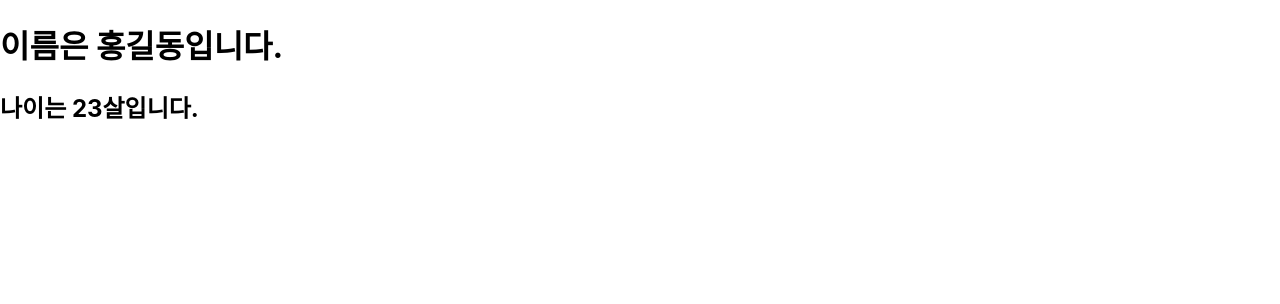
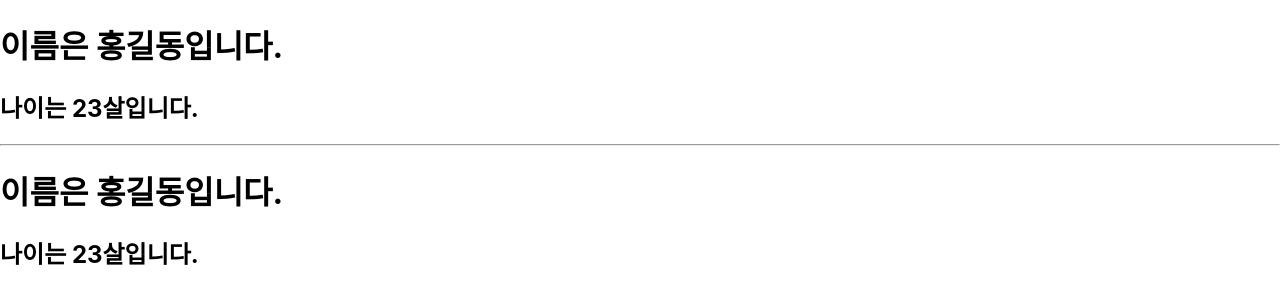
Before and after one commit to QQWaseokE/SK_Shieldus_Rookies_1st, a React (Create React App) app in the folder frontend/react/my-app/: page / in a window 1280 px wide. Shown: the top 304 px of the page. Built offline with nearby package versions, Linux system fonts and the light colour scheme.

Commit message:
함수형 컴포넌트를 작성
6/28(금)

```diff
--- a/frontend/react/my-app/src/App.js
+++ b/frontend/react/my-app/src/App.js
@@ -1,10 +1,13 @@
 import './App.css';
 import MyComponentClass from './MyComponentClass';
+import MyComponentFunction from './MyComponentFunction';
 
 function App() {
   return (
     <>
       <MyComponentClass />
+      <hr/>
+      <MyComponentFunction />
     </>
   );
 }
--- /dev/null
+++ b/frontend/react/my-app/src/MyComponentFunction.js
@@ -0,0 +1,9 @@
+function MyComponentFunction() {
+    return (
+        <>
+            <h1>이름은 홍길동입니다.</h1>
+            <h2>나이는 23살입니다.</h2>
+        </>
+    );
+}
+export default MyComponentFunction;
```
